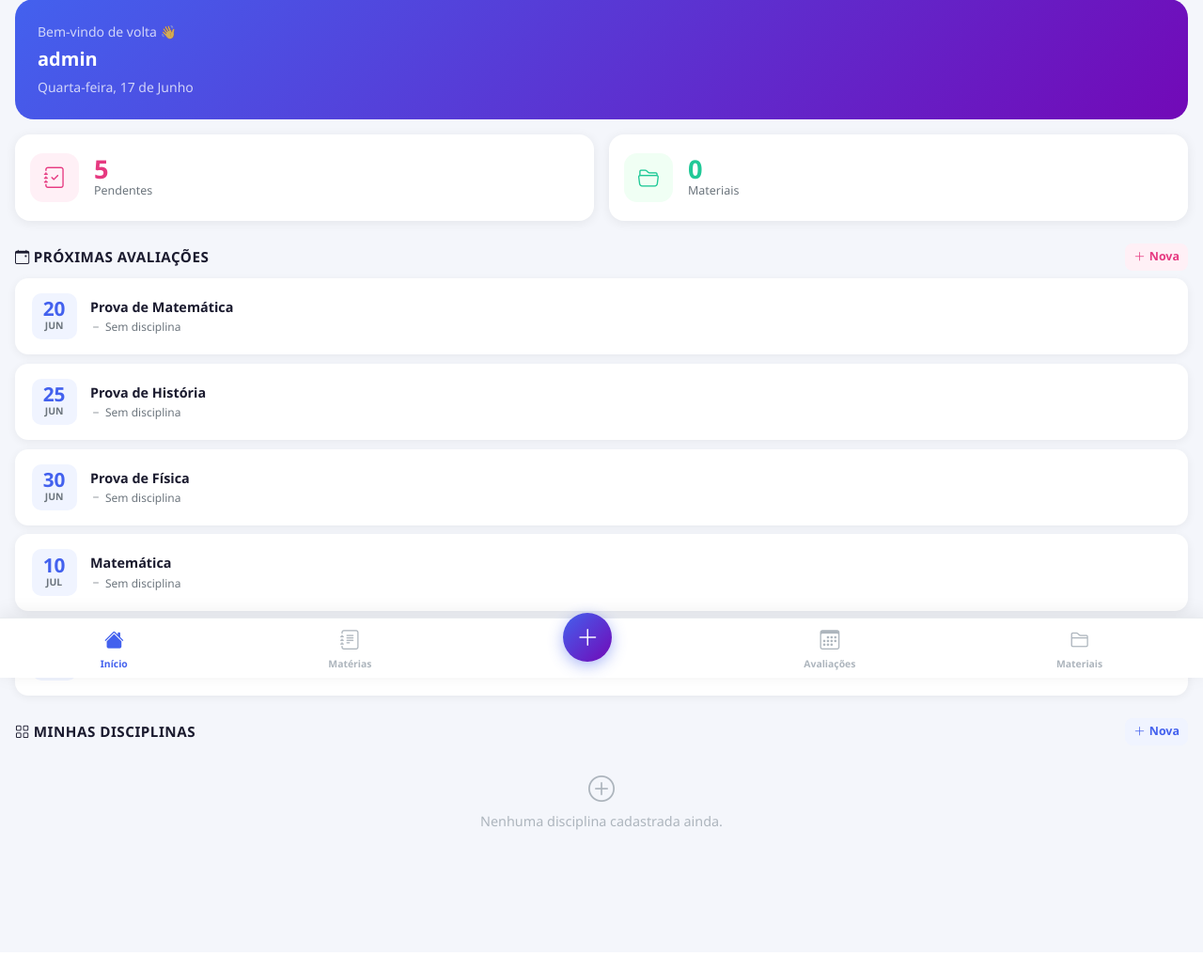
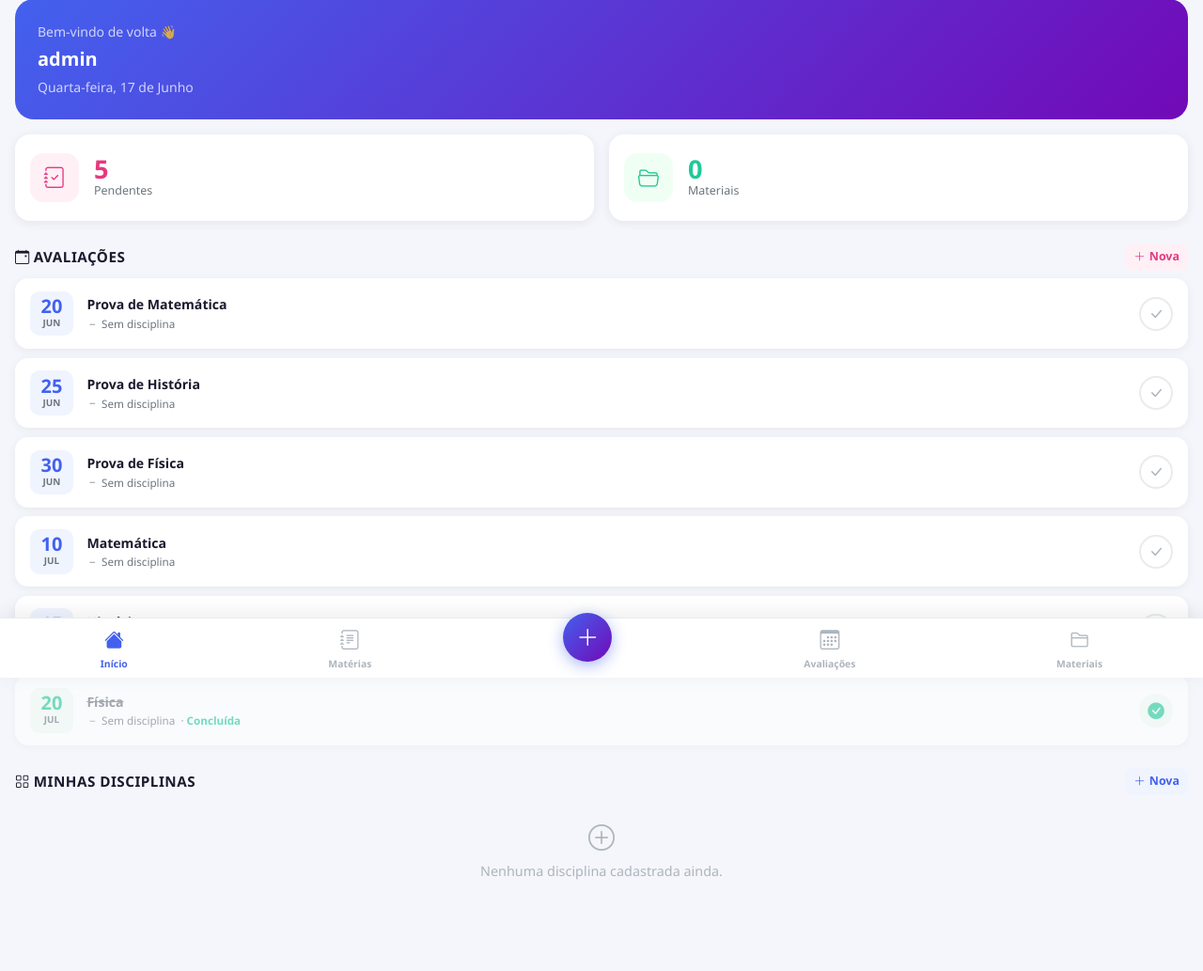
Before and after one commit to Laurino-Bonifacio/Central_Estudos, a Django app: page /dashboard/ in a window 1280 px wide. Shown: the part 79-1112 px from the top of the page at 94% size. Before the commit the page ends 962 px from the top, so only its background shows below. Run offline with Django 5.2, Linux system fonts and the light colour scheme; a user stored in the database is signed in; data comes from the database, SQL or seed files in the repository; both versions use the stored data as it was after the commit; data that the repository does not hold is empty.

Commit message:
Add functionality to complete assessments and remove subjects
Implement views and URL routes for completing assessments and removing subjects, and update the dashboard to visually reflect these changes and provide interactive elements for users.

Replit-Commit-Author: Agent
Replit-Commit-Session-Id: 022d5722-0ace-4c42-828d-7b8bbe4bcbc3
Replit-Commit-Checkpoint-Type: full_checkpoint
Replit-Commit-Event-Id: b2aee51c-1628-4d2c-a1bd-e4d5d8c72f1f
Replit-Commit-Screenshot-Url: https://storage.googleapis.com/screenshot-production-us-central1/34615ebd-26c0-4b7e-86cd-b1dcfaf5ccdd/022d5722-0ace-4c42-828d-7b8bbe4bcbc3/lrYNmcX
Replit-Helium-Checkpoint-Created: true

```diff
--- a/estudos/templates/estudos/dashboard.html
+++ b/estudos/templates/estudos/dashboard.html
@@ -46,35 +46,71 @@
     .section-title {
       font-size: 0.95rem; font-weight: 700;
       color: #1a1a2e; text-transform: uppercase;
-      letter-spacing: 0.5px; margin-bottom: 0.75rem;
+      letter-spacing: 0.5px; margin-bottom: 0;
     }
 
+    /* Avaliação card */
     .avaliacao-card {
       background: #fff; border: none; border-radius: 14px;
-      padding: 1rem 1.1rem;
+      padding: 0.85rem 1rem;
       box-shadow: 0 2px 10px rgba(0,0,0,0.06);
       display: flex; align-items: center; gap: 0.9rem;
       margin-bottom: 0.6rem;
+      transition: opacity 0.2s;
     }
+    .avaliacao-card.concluida { opacity: 0.6; }
     .avaliacao-date {
       background: #f0f4ff;
       border-radius: 10px; padding: 0.4rem 0.6rem;
-      text-align: center; min-width: 48px; flex-shrink: 0;
+      text-align: center; min-width: 46px; flex-shrink: 0;
     }
-    .avaliacao-date .day { font-size: 1.3rem; font-weight: 800; color: #4361ee; line-height: 1; }
-    .avaliacao-date .month { font-size: 0.65rem; color: #6c757d; text-transform: uppercase; font-weight: 600; }
-    .avaliacao-title { font-size: 0.9rem; font-weight: 600; color: #1a1a2e; margin-bottom: 0.1rem; }
-    .avaliacao-sub { font-size: 0.75rem; color: #6c757d; }
+    .avaliacao-card.concluida .avaliacao-date { background: #f0faf4; }
+    .avaliacao-date .day { font-size: 1.25rem; font-weight: 800; color: #4361ee; line-height: 1; }
+    .avaliacao-card.concluida .avaliacao-date .day { color: #20c997; }
+    .avaliacao-date .month { font-size: 0.62rem; color: #6c757d; text-transform: uppercase; font-weight: 600; }
+    .avaliacao-info { flex: 1; min-width: 0; }
+    .avaliacao-title { font-size: 0.88rem; font-weight: 600; color: #1a1a2e; margin-bottom: 0.1rem; white-space: nowrap; overflow: hidden; text-overflow: ellipsis; }
+    .avaliacao-card.concluida .avaliacao-title { text-decoration: line-through; color: #6c757d; }
+    .avaliacao-sub { font-size: 0.73rem; color: #6c757d; }
 
+    .btn-concluir {
+      width: 36px; height: 36px; border-radius: 50%; flex-shrink: 0;
+      border: 2px solid #e9ecef; background: #fff;
+      display: flex; align-items: center; justify-content: center;
+      color: #adb5bd; cursor: pointer; transition: all 0.2s;
+      text-decoration: none;
+    }
+    .btn-concluir:hover { border-color: #20c997; color: #20c997; background: #f0faf4; }
+    .badge-concluida {
+      width: 36px; height: 36px; border-radius: 50%; flex-shrink: 0;
+      background: #f0faf4; display: flex; align-items: center; justify-content: center;
+      color: #20c997; font-size: 1.1rem;
+    }
+
+    /* Disciplina chip com botão remover */
+    .disciplina-row {
+      display: inline-flex; align-items: center; gap: 0;
+      border-radius: 10px; overflow: hidden;
+      margin-bottom: 0.5rem; margin-right: 0.4rem;
+      box-shadow: 0 2px 8px rgba(0,0,0,0.10);
+    }
     .disciplina-chip {
       display: inline-flex; align-items: center; gap: 0.4rem;
-      border-radius: 10px; padding: 0.6rem 1rem;
+      padding: 0.55rem 0.85rem;
       font-size: 0.82rem; font-weight: 600; color: #fff;
-      margin-bottom: 0.5rem; margin-right: 0.4rem;
     }
     .disciplina-chip .dot {
-      width: 8px; height: 8px; border-radius: 50%; background: rgba(255,255,255,0.5);
+      width: 7px; height: 7px; border-radius: 50%; background: rgba(255,255,255,0.5);
     }
+    .btn-remover-disc {
+      display: inline-flex; align-items: center; justify-content: center;
+      padding: 0 0.6rem; height: 100%;
+      background: rgba(0,0,0,0.18); color: rgba(255,255,255,0.8);
+      border: none; cursor: pointer; font-size: 0.8rem;
+      transition: background 0.15s;
+      text-decoration: none;
+    }
+    .btn-remover-disc:hover { background: rgba(220,53,69,0.75); color: #fff; }
 
     .empty-state { color: #adb5bd; text-align: center; padding: 1rem; font-size: 0.9rem; }
 
@@ -97,9 +133,7 @@
     .nav-item-btn i { font-size: 1.3rem; }
 
     /* FAB */
-    .fab-container {
-      position: relative; display: flex; flex-direction: column; align-items: center;
-    }
+    .fab-container { position: relative; display: flex; flex-direction: column; align-items: center; }
     .fab-main {
       width: 52px; height: 52px;
       background: linear-gradient(135deg, #4361ee, #7209b7);
@@ -112,7 +146,6 @@
     .fab-main:hover { transform: scale(1.08); }
     .fab-main i { color: #fff; font-size: 1.5rem; transition: transform 0.25s; }
     .fab-main.open i { transform: rotate(45deg); }
-
     .fab-menu {
       position: absolute; bottom: 70px; left: 50%; transform: translateX(-50%);
       display: flex; flex-direction: column; gap: 0.5rem; align-items: center;
@@ -126,8 +159,7 @@
       box-shadow: 0 4px 16px rgba(0,0,0,0.13);
       text-decoration: none; color: #1a1a2e;
       font-size: 0.85rem; font-weight: 600;
-      white-space: nowrap;
-      transition: transform 0.15s, box-shadow 0.15s;
+      white-space: nowrap; transition: transform 0.15s, box-shadow 0.15s;
     }
     .fab-option:hover { transform: translateY(-2px); box-shadow: 0 6px 20px rgba(0,0,0,0.18); color: #1a1a2e; }
     .fab-option .fab-icon {
@@ -135,7 +167,6 @@
       display: flex; align-items: center; justify-content: center;
       font-size: 1rem; flex-shrink: 0;
     }
-
     .fab-overlay {
       display: none; position: fixed; inset: 0; z-index: 150;
       background: rgba(0,0,0,0.25); backdrop-filter: blur(2px);
@@ -147,7 +178,6 @@
 </head>
 <body>
 
-  <!-- Overlay para fechar FAB ao clicar fora -->
   <div class="fab-overlay" id="fabOverlay" onclick="toggleFab()"></div>
 
   <!-- Top Bar -->
@@ -193,45 +223,56 @@
       </div>
     </div>
 
-    <!-- Próximas Avaliações -->
+    <!-- Avaliações -->
     <div class="d-flex justify-content-between align-items-center mb-2">
-      <div class="section-title mb-0"><i class="bi bi-calendar-event me-1"></i>Próximas Avaliações</div>
+      <div class="section-title"><i class="bi bi-calendar-event me-1"></i>Avaliações</div>
       <a href="{% url 'adicionar_avaliacao' %}" class="btn btn-sm" style="background:#fff0f6; color:#e63980; border-radius:8px; font-size:0.78rem; font-weight:600;">
         <i class="bi bi-plus-lg me-1"></i>Nova
       </a>
     </div>
-    {% if proximas_avaliacoes %}
-      {% for av in proximas_avaliacoes %}
-        <div class="avaliacao-card">
+
+    {% if todas_avaliacoes %}
+      {% for av in todas_avaliacoes %}
+        <div class="avaliacao-card {% if av.estudo_concluido %}concluida{% endif %}">
           <div class="avaliacao-date">
             <div class="day">{{ av.data_prova|date:"d" }}</div>
             <div class="month">{{ av.data_prova|date:"M" }}</div>
           </div>
-          <div>
+          <div class="avaliacao-info">
             <div class="avaliacao-title">{{ av.titulo }}</div>
             <div class="avaliacao-sub">
               {% if av.disciplina %}
-                <i class="bi bi-circle-fill me-1" style="font-size:0.5rem; color:{{ av.disciplina.cor_identificacao }};"></i>
+                <i class="bi bi-circle-fill me-1" style="font-size:0.45rem; color:{{ av.disciplina.cor_identificacao }}; vertical-align:middle;"></i>
                 {{ av.disciplina.nome }}
               {% else %}
                 <i class="bi bi-dash me-1"></i>Sem disciplina
               {% endif %}
+              {% if av.estudo_concluido %}
+                &nbsp;·&nbsp;<span style="color:#20c997; font-weight:600;">Concluída</span>
+              {% endif %}
             </div>
           </div>
+          {% if av.estudo_concluido %}
+            <div class="badge-concluida"><i class="bi bi-check-circle-fill"></i></div>
+          {% else %}
+            <a href="{% url 'concluir_avaliacao' av.pk %}" class="btn-concluir" title="Marcar como concluída">
+              <i class="bi bi-check-lg"></i>
+            </a>
+          {% endif %}
         </div>
       {% endfor %}
     {% else %}
       <div class="avaliacao-card">
         <div class="empty-state w-100">
-          <i class="bi bi-check2-circle d-block fs-3 mb-1 text-success"></i>
-          Nenhuma avaliação pendente. Ótimo trabalho!
+          <i class="bi bi-calendar-plus d-block fs-3 mb-1" style="color:#e63980;"></i>
+          Nenhuma avaliação cadastrada ainda.
         </div>
       </div>
     {% endif %}
 
     <!-- Disciplinas -->
     <div class="d-flex justify-content-between align-items-center mt-4 mb-2">
-      <div class="section-title mb-0"><i class="bi bi-grid me-1"></i>Minhas Disciplinas</div>
+      <div class="section-title"><i class="bi bi-grid me-1"></i>Minhas Disciplinas</div>
       <a href="{% url 'adicionar_disciplina' %}" class="btn btn-sm" style="background:#f0f4ff; color:#4361ee; border-radius:8px; font-size:0.78rem; font-weight:600;">
         <i class="bi bi-plus-lg me-1"></i>Nova
       </a>
@@ -239,9 +280,17 @@
     <div>
       {% if disciplinas %}
         {% for d in disciplinas %}
-          <span class="disciplina-chip" style="background: {{ d.cor_identificacao }};">
-            <span class="dot"></span>{{ d.nome }}
-          </span>
+          <div class="disciplina-row" style="background: {{ d.cor_identificacao }};">
+            <span class="disciplina-chip">
+              <span class="dot"></span>{{ d.nome }}
+            </span>
+            <a href="{% url 'remover_disciplina' d.pk %}"
+               class="btn-remover-disc"
+               title="Remover matéria"
+               onclick="return confirm('Remover a matéria \'{{ d.nome }}\'? As avaliações vinculadas ficarão sem matéria.')">
+              <i class="bi bi-trash3"></i>
+            </a>
+          </div>
         {% endfor %}
       {% else %}
         <p class="empty-state"><i class="bi bi-plus-circle d-block fs-3 mb-1"></i>Nenhuma disciplina cadastrada ainda.</p>
@@ -259,7 +308,6 @@
       <i class="bi bi-journal-text"></i>Matérias
     </a>
 
-    <!-- FAB central -->
     <div class="fab-container" style="z-index:201;">
       <div class="fab-menu" id="fabMenu">
         <a href="{% url 'adicionar_avaliacao' %}" class="fab-option">
@@ -286,12 +334,9 @@
 
   <script>
     function toggleFab() {
-      const btn = document.getElementById('fabBtn');
-      const menu = document.getElementById('fabMenu');
-      const overlay = document.getElementById('fabOverlay');
-      btn.classList.toggle('open');
-      menu.classList.toggle('open');
-      overlay.classList.toggle('open');
+      document.getElementById('fabBtn').classList.toggle('open');
+      document.getElementById('fabMenu').classList.toggle('open');
+      document.getElementById('fabOverlay').classList.toggle('open');
     }
   </script>
 </body>
--- a/estudos/urls.py
+++ b/estudos/urls.py
@@ -4,5 +4,7 @@ from . import views
 urlpatterns = [
     path('dashboard/', views.dashboard, name='dashboard'),
     path('disciplinas/adicionar/', views.adicionar_disciplina, name='adicionar_disciplina'),
+    path('disciplinas/<int:pk>/remover/', views.remover_disciplina, name='remover_disciplina'),
     path('avaliacoes/adicionar/', views.adicionar_avaliacao, name='adicionar_avaliacao'),
+    path('avaliacoes/<int:pk>/concluir/', views.concluir_avaliacao, name='concluir_avaliacao'),
 ]
--- a/estudos/views.py
+++ b/estudos/views.py
@@ -1,4 +1,4 @@
-from django.shortcuts import render, redirect
+from django.shortcuts import render, redirect, get_object_or_404
 from django.contrib.auth.decorators import login_required
 from django.utils import timezone
 from .models import Disciplina, Avaliacao, MaterialEstudo
@@ -9,22 +9,19 @@ from .forms import DisciplinaForm, AvaliacaoForm
 def dashboard(request):
     hoje = timezone.now().date()
     disciplinas = Disciplina.objects.filter(usuario=request.user)
-    proximas_avaliacoes = (
+    todas_avaliacoes = (
         Avaliacao.objects
-        .filter(usuario=request.user, estudo_concluido=False, data_prova__gte=hoje)
-        .order_by('data_prova')[:5]
+        .filter(usuario=request.user)
+        .order_by('estudo_concluido', 'data_prova')
     )
-    pendentes_count = Avaliacao.objects.filter(
-        usuario=request.user,
-        estudo_concluido=False
-    ).count()
+    pendentes_count = todas_avaliacoes.filter(estudo_concluido=False).count()
     materiais_count = MaterialEstudo.objects.filter(
         disciplina__usuario=request.user
     ).count()
 
     context = {
         'disciplinas': disciplinas,
-        'proximas_avaliacoes': proximas_avaliacoes,
+        'todas_avaliacoes': todas_avaliacoes,
         'pendentes_count': pendentes_count,
         'materiais_count': materiais_count,
         'hoje': hoje,
@@ -58,3 +55,18 @@ def adicionar_avaliacao(request):
     else:
         form = AvaliacaoForm(usuario=request.user)
     return render(request, 'estudos/adicionar_avaliacao.html', {'form': form})
+
+
+@login_required
+def concluir_avaliacao(request, pk):
+    avaliacao = get_object_or_404(Avaliacao, pk=pk, usuario=request.user)
+    avaliacao.estudo_concluido = True
+    avaliacao.save()
+    return redirect('dashboard')
+
+
+@login_required
+def remover_disciplina(request, pk):
+    disciplina = get_object_or_404(Disciplina, pk=pk, usuario=request.user)
+    disciplina.delete()
+    return redirect('dashboard')
```
Also changed, not shown: db.sqlite3.
